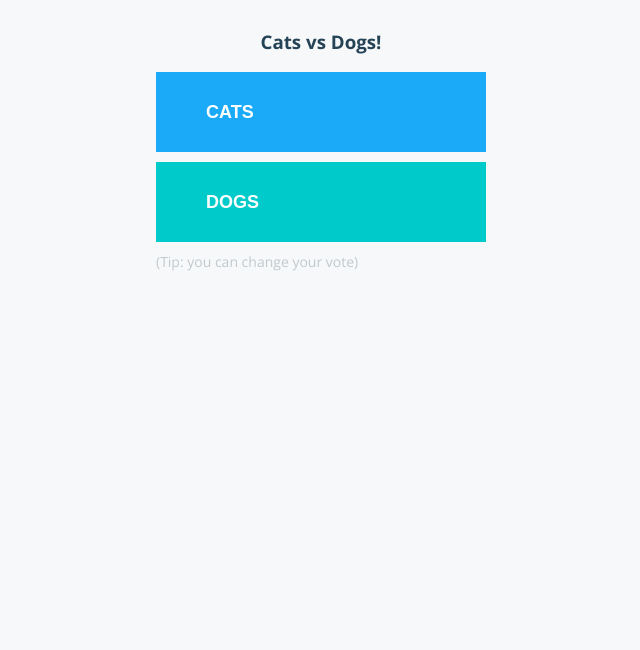
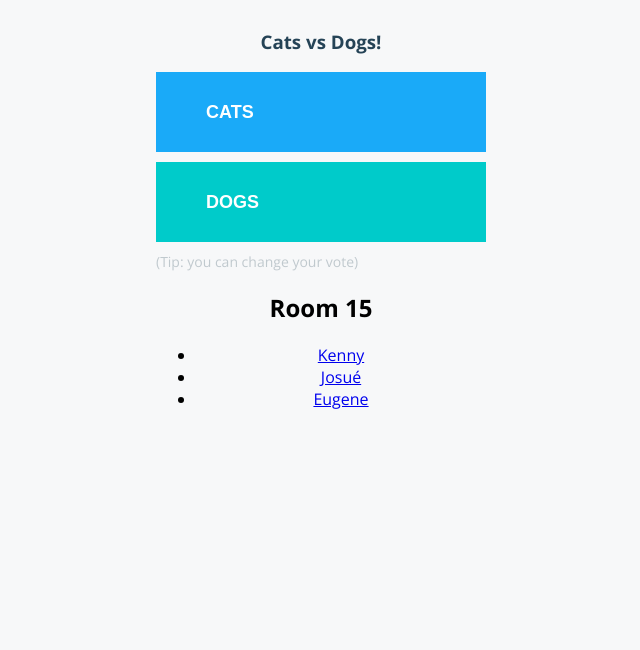
Before and after one commit to josueeegm/Project-1-Multi-Stack-DevOps-Infrastructure-Automation-EKJ-, a Flask app: page / in a window 1280 px wide. Shown: the top 650 px of the page, without its empty margins (319-959 px from the left). Run offline with Flask 3, Linux system fonts and the light colour scheme; some libraries are stand-ins or nearby versions.

Commit message:
added group members to page

```diff
--- a/vote/templates/index.html
+++ b/vote/templates/index.html
@@ -20,6 +20,24 @@
         </form>
         <div id="tip">
           (Tip: you can change your vote)
+        </div>
+        <!-- Added modifications here, for the group members -->
+        <div class="team-section">
+          <h2>Room 15</h2>
+          <ul class="team-list">
+            <li>
+              <a href="https://www.linkedin.com/in/kenny-naval/" target="_blank">Kenny</a>
+              <!-- <a href="https://github.com/person1" target="_blank">GitHub</a> -->
+            </li>
+            <li>
+              <a href="https://github.com/josuegallina" target="_blank">Josué</a>
+              <!-- <a href="https://github.com/josuegallina" target="_blank">GitHub</a> -->
+            </li>
+            <li>
+              <a href="https://github.com/u-gin" target="_blank">Eugene</a>
+              <!-- <a href="https://github.com/u-gin" target="_blank">GitHub</a> -->
+            </li>
+          </ul>
         </div>
         <div id="hostname">
           Processed by container ID {{hostname}}
```
